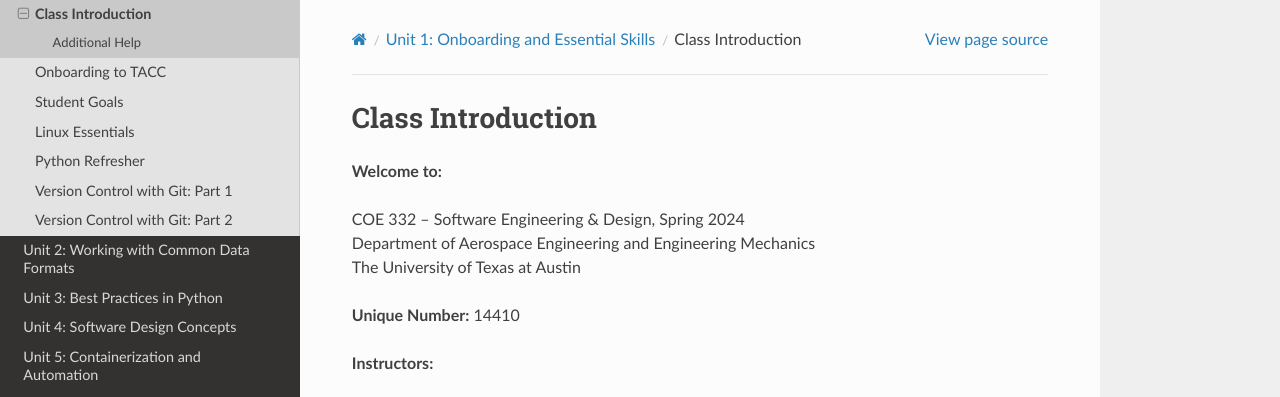
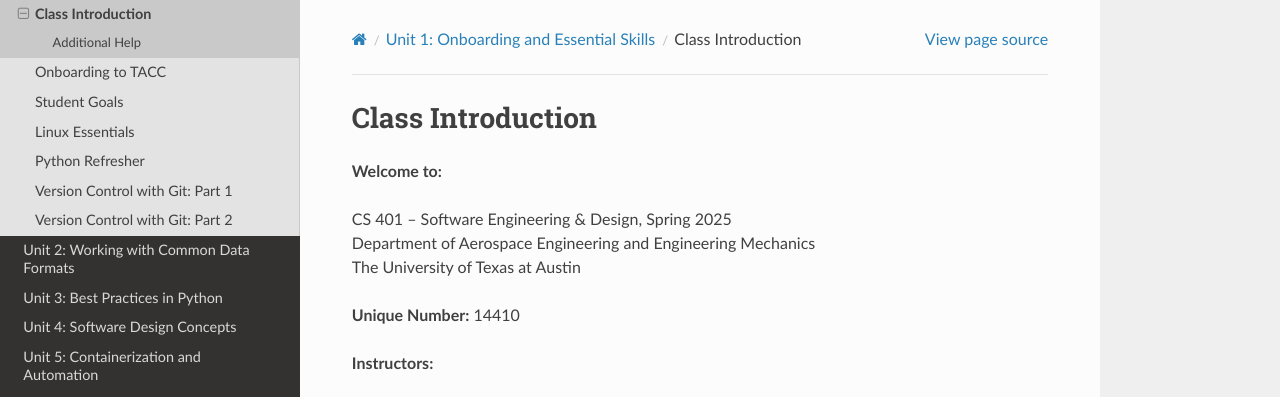
Before and after one commit to andrewsolis/cs401, a Sphinx documentation site: the page built from docs/unit01/class_intro.rst, in a window 1280 px wide and 900 px high. Shown: the top 397 px of the window. Built offline with Sphinx 7.4.7 and the Read the Docs theme 3.1.0, drawn with Linux system fonts in a browser that asks for light colours.

Commit message:
change text to 401

```diff
--- a/docs/conf.py
+++ b/docs/conf.py
@@ -18,7 +18,7 @@
 
 # -- Project information -----------------------------------------------------
 
-project = 'COE 332: Software Engineering & Design'
+project = 'CS 401: Software Engineering & Design'
 copyright = '2024, Texas Advanced Computing Center'
 author = 'Texas Advanced Computing Center'
 
--- a/docs/unit01/class_intro.rst
+++ b/docs/unit01/class_intro.rst
@@ -3,7 +3,7 @@
 
 | **Welcome to:**
 |
-| COE 332 – Software Engineering & Design, Spring 2024
+| CS 401 – Software Engineering & Design, Spring 2025
 | Department of Aerospace Engineering and Engineering Mechanics
 | The University of Texas at Austin
 
```
Also changed, not shown: README.md (+4 -4 lines).
